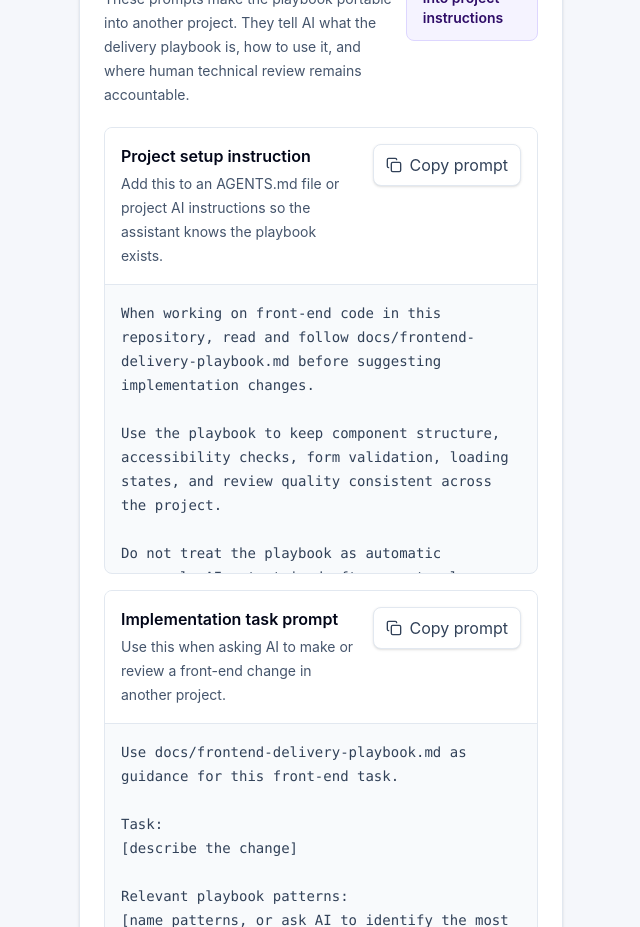
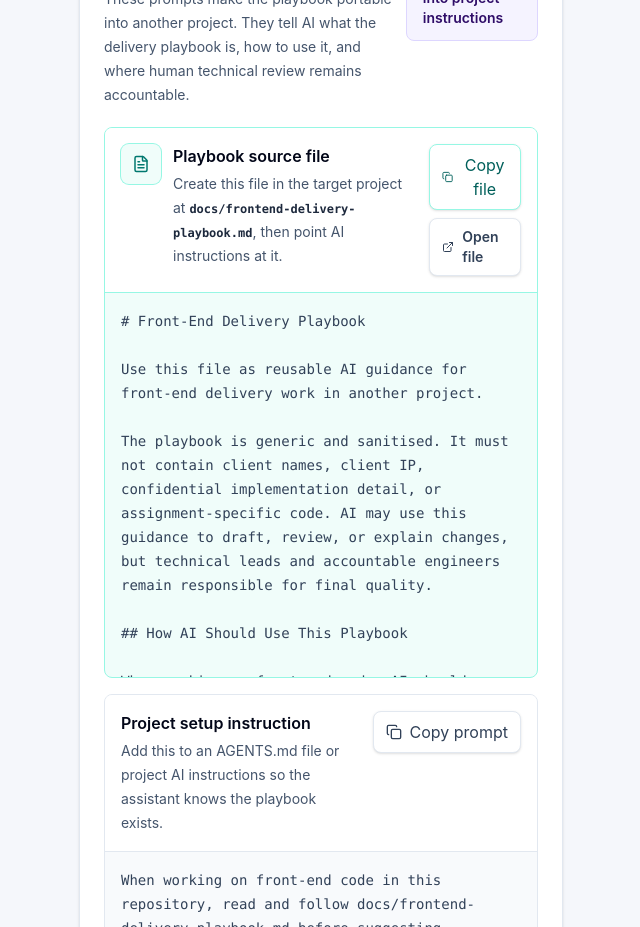
Before and after one commit to igorrooney/reusable-front-end-delivery-playbook-demo, a React (Vite) app: page / in a window 1280 px wide. Shown: the part 2640-3567 px from the top of the page, without its empty margins (241-881 px from the left). Built offline with nearby package versions, Linux system fonts and the light colour scheme.

Commit message:
Show playbook guidance file in UI

```diff
--- a/src/App.tsx
+++ b/src/App.tsx
@@ -5,6 +5,7 @@ import {
   CheckCircle2,
   ClipboardCheck,
   Copy,
+  ExternalLink,
   FileText,
   Gauge,
   Layers3,
@@ -19,6 +20,7 @@ import {
 import { useMemo, useState } from 'react'
 import { aiGuidancePrompts } from './data/aiGuidance'
 import { categories, patterns } from './data/playbook'
+import { playbookDocumentContent, playbookDocumentPath } from './data/playbookDocument'
 import { generateAiResponse, suggestRelatedPatterns } from './lib/aiAssist'
 import type { AiAction, AiGuidancePrompt, Pattern, PatternCategory } from './types'
 
@@ -48,6 +50,7 @@ function App() {
   const [aiAction, setAiAction] = useState<AiAction>('checklist')
   const [theme, setTheme] = useState<Theme>('light')
   const [copiedPromptId, setCopiedPromptId] = useState<string | null>(null)
+  const [playbookCopied, setPlaybookCopied] = useState(false)
 
   const selectedPattern = patterns.find((pattern) => pattern.id === selectedId) ?? patterns[0]
 
@@ -82,6 +85,12 @@ function App() {
     await navigator.clipboard.writeText(prompt.prompt)
     setCopiedPromptId(prompt.id)
     window.setTimeout(() => setCopiedPromptId(null), 1800)
+  }
+
+  const copyPlaybookDocument = async () => {
+    await navigator.clipboard.writeText(playbookDocumentContent)
+    setPlaybookCopied(true)
+    window.setTimeout(() => setPlaybookCopied(false), 1800)
   }
 
   return (
@@ -268,6 +277,48 @@ function App() {
                   </div>
 
                   <div className="mt-5 grid gap-4">
+                    <article className="overflow-hidden rounded-lg border border-teal-200 bg-teal-50 dark:border-teal-900/70 dark:bg-teal-950/40">
+                      <div className="flex flex-col gap-4 border-b border-teal-200 bg-white p-4 dark:border-teal-900/70 dark:bg-slate-900 sm:flex-row sm:items-start sm:justify-between">
+                        <div className="flex gap-3">
+                          <div className="grid size-10 shrink-0 place-items-center rounded-lg bg-teal-50 text-teal-700 ring-1 ring-teal-200 dark:bg-teal-950 dark:text-teal-200 dark:ring-teal-800">
+                            <FileText size={18} aria-hidden="true" />
+                          </div>
+                          <div>
+                            <h3 className="text-base font-semibold text-slate-950 dark:text-white">Playbook source file</h3>
+                            <p className="mt-1 text-sm leading-6 text-slate-600 dark:text-slate-300">
+                              Create this file in the target project at{' '}
+                              <span className="font-mono text-xs font-semibold text-slate-800 dark:text-slate-100">
+                                {playbookDocumentPath}
+                              </span>
+                              , then point AI instructions at it.
+                            </p>
+                          </div>
+                        </div>
+                        <div className="flex flex-wrap gap-2">
+                          <button
+                            type="button"
+                            onClick={() => void copyPlaybookDocument()}
+                            className="inline-flex items-center justify-center gap-2 rounded-lg border border-teal-200 bg-white px-3 py-2 text-sm font-semibold text-teal-800 shadow-sm transition hover:border-teal-400 dark:border-teal-800 dark:bg-slate-950 dark:text-teal-100"
+                          >
+                            {playbookCopied ? <Check size={16} aria-hidden="true" /> : <Copy size={16} aria-hidden="true" />}
+                            {playbookCopied ? 'Copied file' : 'Copy file'}
+                          </button>
+                          <a
+                            href="https://github.com/igorrooney/reusable-front-end-delivery-playbook-demo/blob/main/docs/frontend-delivery-playbook.md"
+                            target="_blank"
+                            rel="noreferrer"
+                            className="inline-flex items-center justify-center gap-2 rounded-lg border border-slate-200 bg-white px-3 py-2 text-sm font-semibold text-slate-700 shadow-sm transition hover:border-violet-300 hover:text-violet-800 dark:border-slate-700 dark:bg-slate-950 dark:text-slate-200"
+                          >
+                            <ExternalLink size={16} aria-hidden="true" />
+                            Open file
+                          </a>
+                        </div>
+                      </div>
+                      <pre className="max-h-96 overflow-auto whitespace-pre-wrap p-4 text-sm leading-6 text-slate-700 dark:text-slate-200">
+                        {playbookDocumentContent}
+                      </pre>
+                    </article>
+
                     {aiGuidancePrompts.map((prompt) => (
                       <PromptCard
                         key={prompt.id}
--- /dev/null
+++ b/src/data/playbookDocument.ts
@@ -0,0 +1,161 @@
+export const playbookDocumentPath = 'docs/frontend-delivery-playbook.md'
+
+export const playbookDocumentContent = `# Front-End Delivery Playbook
+
+Use this file as reusable AI guidance for front-end delivery work in another project.
+
+The playbook is generic and sanitised. It must not contain client names, client IP, confidential implementation detail, or assignment-specific code. AI may use this guidance to draft, review, or explain changes, but technical leads and accountable engineers remain responsible for final quality.
+
+## How AI Should Use This Playbook
+
+When working on front-end code, AI should:
+
+- Read this playbook before suggesting implementation changes.
+- Apply the relevant pattern guidance and checklist to the task.
+- Keep suggestions consistent with the playbook unless a clear project constraint requires a different approach.
+- Mark anything outside the playbook as a suggestion, not a standard.
+- Avoid client-specific or confidential detail in reusable guidance.
+- Treat all output as draft support for human technical review.
+
+## Prompt Template
+
+\`\`\`text
+Use docs/frontend-delivery-playbook.md as guidance for this front-end task.
+
+Task:
+[describe the task]
+
+Relevant patterns:
+[name the patterns, or ask AI to identify them]
+
+Rules:
+- Apply the playbook consistently.
+- Do not invent new standards unless clearly marked as a suggestion.
+- Do not include client names, client IP, or confidential implementation details.
+- AI is a helper, not an authority.
+- Final decisions require technical review.
+\`\`\`
+
+## Patterns
+
+### Component Structure
+
+Problem: Different developers structure components differently, making review harder and increasing duplication.
+
+Guidance:
+
+- Keep component responsibility clear and visible from the file boundary.
+- Separate types, tests, and styles when the component starts carrying more than one concern.
+- Prefer composition over inheritance or large configuration objects.
+- Shape reusable patterns around product behaviour, not one assignment-specific implementation.
+
+Checklist:
+
+- Clear responsibility
+- Typed props
+- Reusable pattern
+- Testability
+
+### Accessibility Checks
+
+Problem: Accessibility issues are often found late.
+
+Guidance:
+
+- Verify keyboard navigation and visible focus before handover.
+- Use labels, semantic HTML, and useful error announcements.
+- Avoid relying on colour alone to communicate status or meaning.
+- Treat accessibility checks as part of delivery quality, not a late test phase.
+
+Checklist:
+
+- Keyboard support
+- Labels
+- Errors
+- Colour contrast
+- Focus visibility
+
+### Form Validation And Error Handling
+
+Problem: Repeated debate around validation leads to inconsistent UX and slower delivery.
+
+Guidance:
+
+- Validate early enough to help the user recover without interrupting completion.
+- Use a consistent error summary for multi-field forms.
+- Separate field validation from service and API errors.
+- Write accessible messages that explain what happened and what to do next.
+
+Checklist:
+
+- Validation rules clear
+- Error summary understandable
+- API errors separate
+- Accessible messages
+
+### API And Loading States
+
+Problem: Loading, empty, and error states are implemented inconsistently.
+
+Guidance:
+
+- Define loading, empty, error, and success states before implementation starts.
+- Make the retry path obvious when the user can recover.
+- Avoid unclear dead ends when data is missing or a request fails.
+- Keep state copy plain, useful, and consistent with the product tone.
+
+Checklist:
+
+- Loading state
+- Empty state
+- Error state
+- Retry path
+- User clarity
+
+### Front-End Review Quality
+
+Problem: Review feedback becomes repetitive without shared standards.
+
+Guidance:
+
+- Review for clarity, accessibility, consistency, and maintainability.
+- Use shared criteria to separate preference from product risk.
+- Capture repeated issues as candidates for future playbook guidance.
+- Keep final judgement with technical leads and accountable engineers.
+
+Checklist:
+
+- Pattern consistency
+- Accessibility
+- Performance
+- Maintainability
+- Test quality
+
+### Handover Readiness
+
+Problem: Teams sometimes finish implementation before evidence, tests, and decisions are easy to review.
+
+Guidance:
+
+- Keep acceptance evidence close to the work item.
+- Document reusable decisions in generic language before sharing.
+- Make known trade-offs visible to reviewers and future teams.
+- Confirm no client IP, client names, or confidential detail is reused.
+
+Checklist:
+
+- Evidence linked
+- Reusable decisions captured
+- Trade-offs visible
+- Sanitised content
+
+## Review Loop
+
+When repeated feedback appears across projects:
+
+- Summarise the repeated theme in generic language.
+- Remove client-specific detail.
+- Propose a playbook update.
+- Review the update with technical leads.
+- Pilot the guidance before marking it as approved.
+`
```
